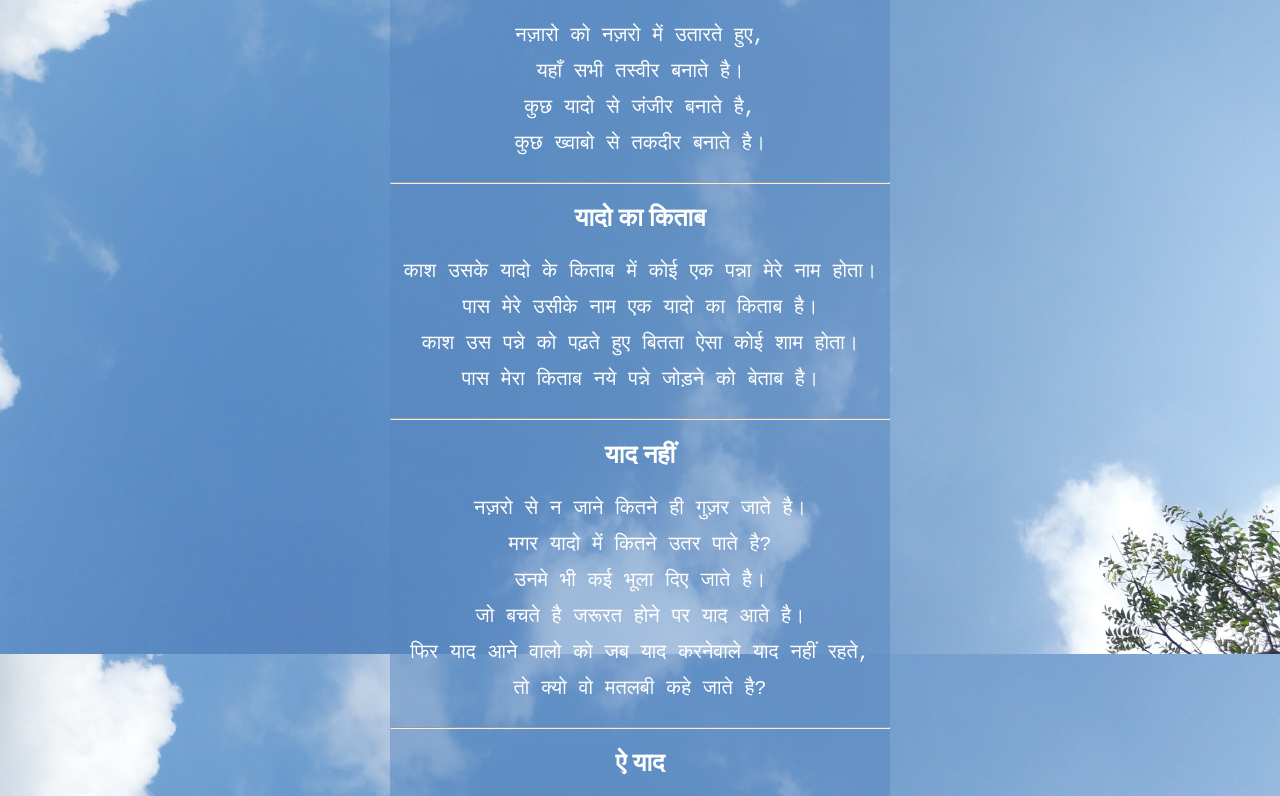
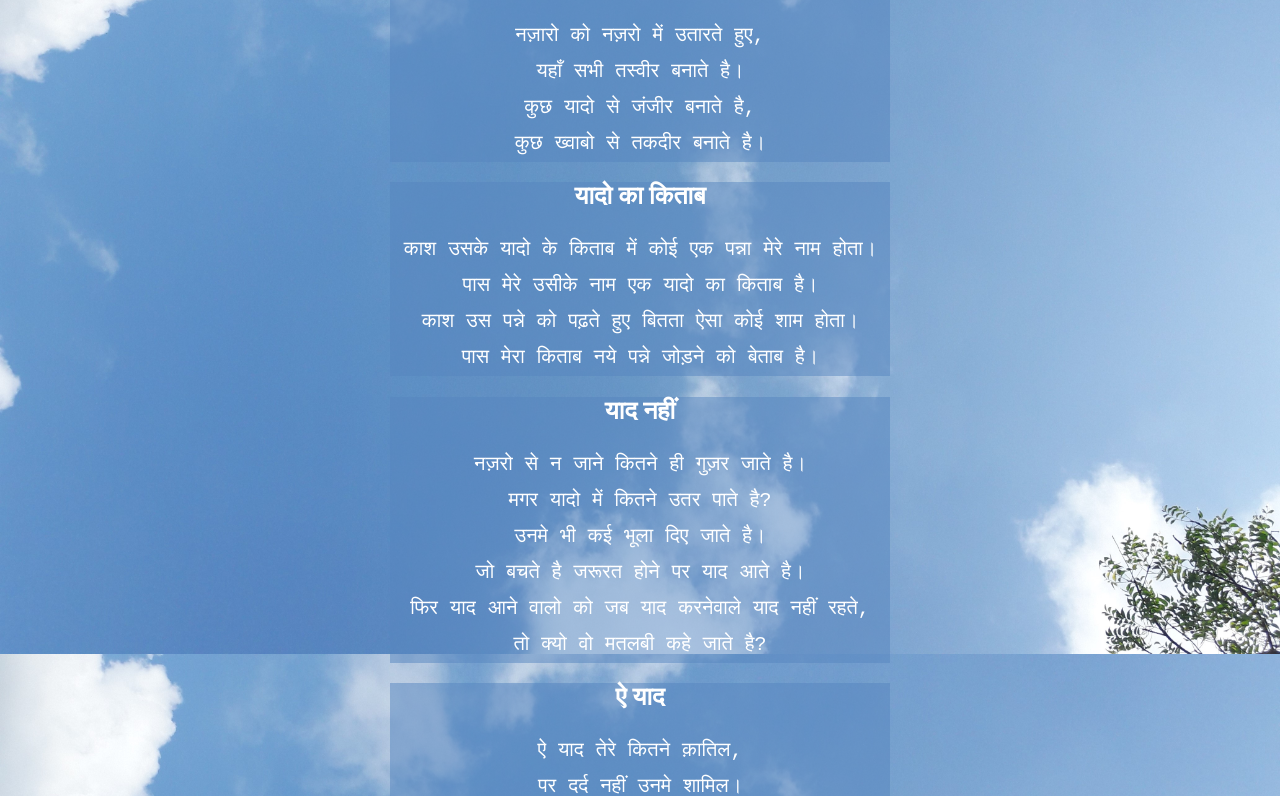
Before and after one commit to chahalakadami/chahalakadami.github.io, a plain HTML site: page yaadon_ka_kitaab.html in a window 1280 px wide. Shown: the part 146-942 px from the top of the page. Drawn offline with Linux system fonts and the light colour scheme.

Commit message:
Update yaadon_ka_kitaab.html

```diff
--- a/yaadon_ka_kitaab.html
+++ b/yaadon_ka_kitaab.html
@@ -9,7 +9,7 @@
 <hr>
 <hr>
 <body>
-<div class="first">
+<div>
 <h2>नज़ारो</h2>
 <pre>
 नज़ारो को नज़रो में उतारते हुए,
@@ -17,7 +17,9 @@
 कुछ यादो से जंजीर बनाते है,
 कुछ ख्वाबो से तकदीर बनाते है।
 </pre>
-<hr>
+</div>
+
+<div>
 <h2>यादो का किताब</h2>
 <pre>
 काश उसके यादो के किताब में कोई एक पन्ना मेरे नाम होता।
@@ -25,7 +27,9 @@
 काश उस पन्ने को पढ़ते हुए बितता ऐसा कोई शाम होता।
 पास मेरा किताब नये पन्ने जोड़ने को बेताब है।
 </pre>
-<hr>
+</div>
+
+<div>
 <h2>याद नहीं</h2>
 <pre>
 नज़रो से न जाने कितने ही गुज़र जाते है।
@@ -35,7 +39,9 @@
 फिर याद आने वालो को जब याद करनेवाले याद नहीं रहते,
 तो क्यो वो मतलबी कहे जाते है?
 </pre>
-<hr>
+</div>
+
+<div>
 <h2>ऐ याद</h2>
 <pre>
 ऐ याद तेरे कितने क़ातिल,
```
